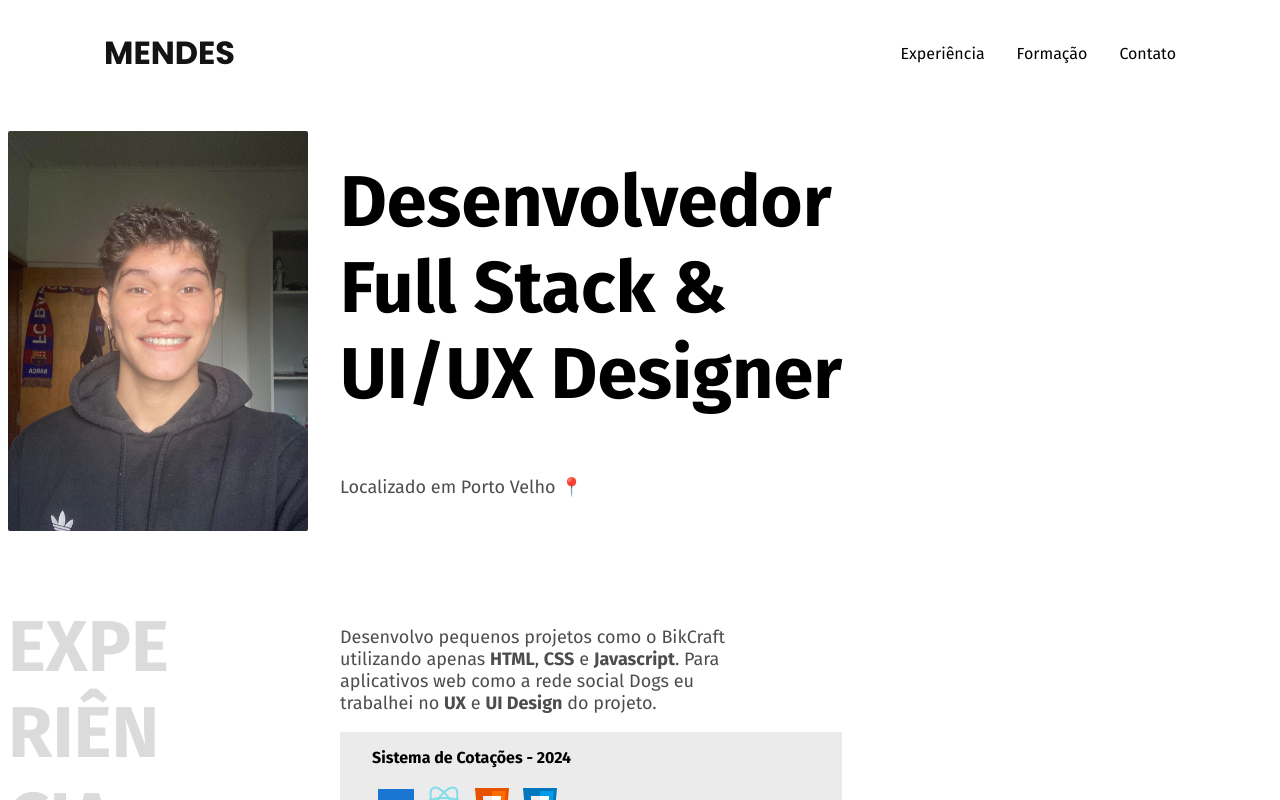
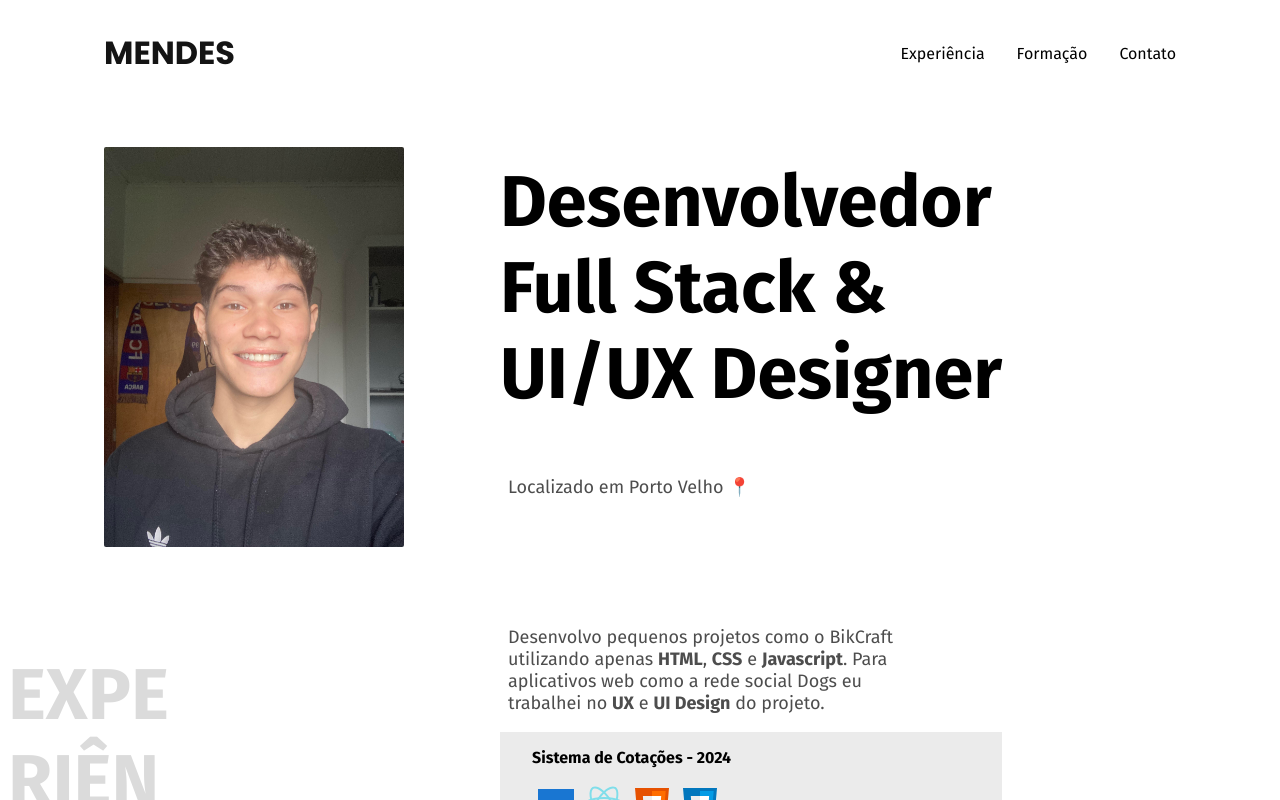
Before and after one commit to GustavoRMendes/figma-portifolio, a Next.js app: page / in a window 1280 px wide. Shown: the top 800 px of the page. Built offline with nearby package versions, Linux system fonts and the light colour scheme.

Commit message:
image and local

```diff
--- a/src/app/globals.css
+++ b/src/app/globals.css
@@ -24,16 +24,17 @@
 }
 .main-home {
   display: flex;
-  gap: 2rem;
+  gap: 6rem;
   font-size: 3rem;
 }
 .fotoDePerfil-home {
   border-radius: 2px;
-  margin-top: 2rem;
+  margin: 3rem 0 2rem 6rem;
 }
 .paragraph-main-home {
   font-size: 18px;
   color: #4d4d4d;
+  margin-left: 0.5rem;
 }
 .experiencia-home {
   color: #dbdbdb;
```
